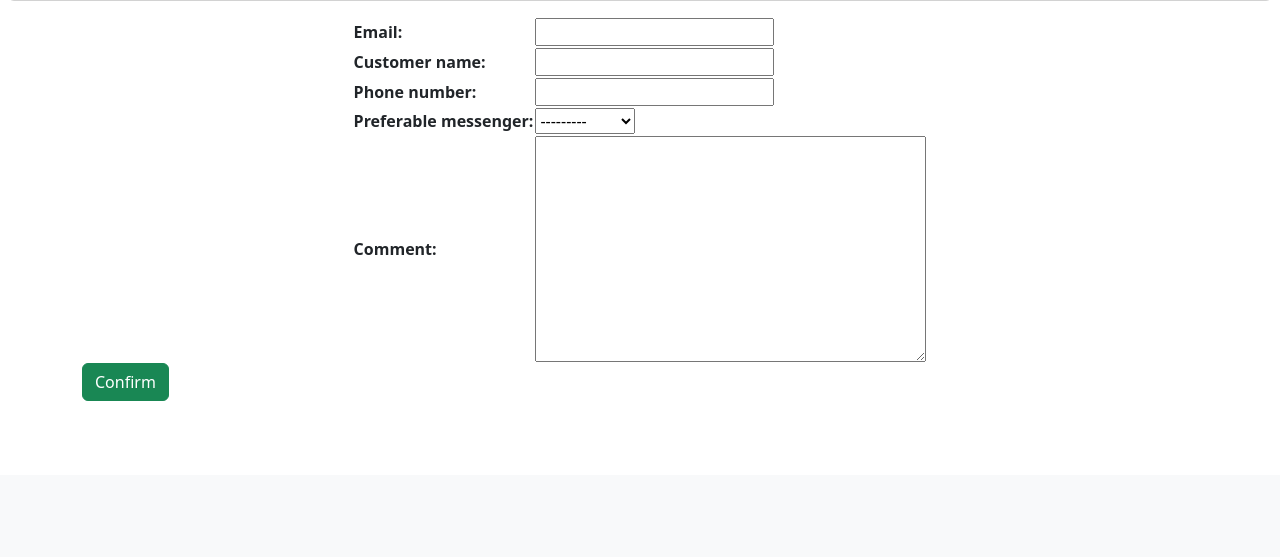
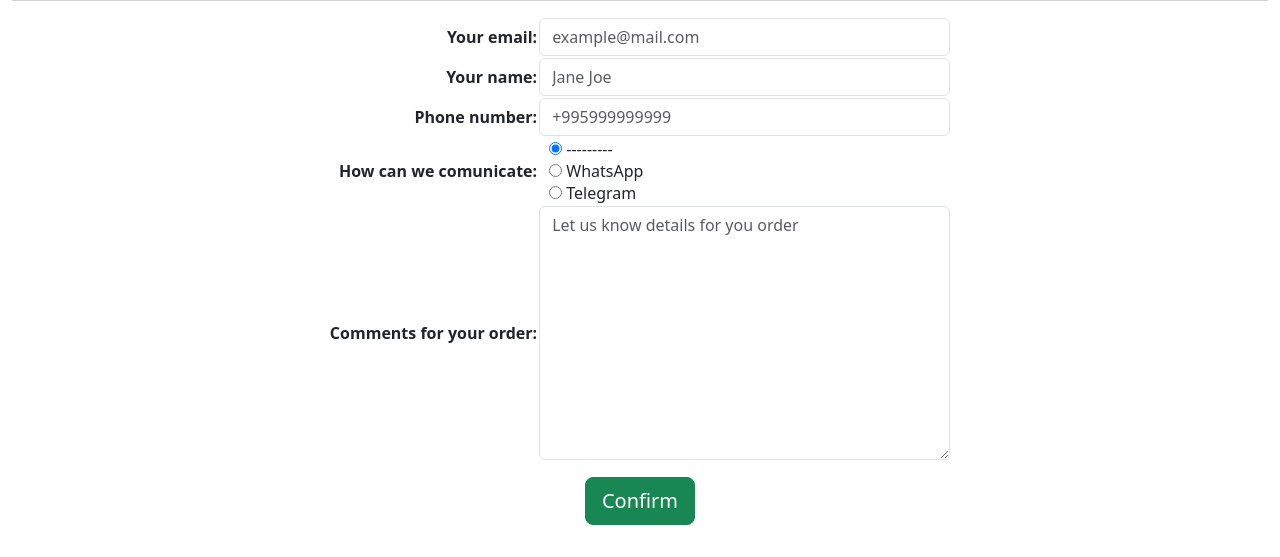
Before and after one commit to YuryLobkov/toyshop, a Django app: page /purchase/1 in a window 1280 px wide. Shown: the part 325-882 px from the top of the page. Before the commit the page ends 726 px from the top, so only its background shows below. Run offline with Django 4.2, Linux system fonts and the light colour scheme; data that the repository does not hold is empty.

Commit message:
purchase form design

```diff
--- a/toyshop/showcase/forms.py
+++ b/toyshop/showcase/forms.py
@@ -12,6 +12,22 @@ class PurchaseForm(forms.ModelForm):
             'preferable_messenger',
             'comment',
         ]
+        widgets = {
+            'email': forms.EmailInput(attrs={'class': 'form-control', 'placeholder':'example@mail.com'}),
+            'customer_name': forms.TextInput(attrs={'class': 'form-control', 'placeholder':'Jane Joe'}),
+            'phone_number': forms.TextInput(attrs={'class': 'form-control', 'placeholder':'+995999999999'}),
+            'preferable_messenger': forms.RadioSelect(attrs={'class': ''}),
+            'comment': forms.Textarea(attrs={'class': 'form-control', 'placeholder':'Let us know details for you order'})
+            }
+
+
+    def __init__(self, *args, **kwargs):
+        super(PurchaseForm, self).__init__(*args, **kwargs)
+        self.fields['email'].label = "Your email"
+        self.fields['customer_name'].label = "Your name"
+        self.fields['phone_number'].label = "Phone number"
+        self.fields['preferable_messenger'].label = "How can we comunicate"
+        self.fields['comment'].label = "Comments for your order"
 
 
 class OrderForm(forms.ModelForm):
--- a/toyshop/showcase/templates/showcase/purchase_page.html
+++ b/toyshop/showcase/templates/showcase/purchase_page.html
@@ -28,7 +28,9 @@
             <table class="mx-auto">
                 {{ form.as_table}}
             </table>
-            <input class="btn btn-success" type="submit" value="Confirm">
+            <div class="d-grid gap-2 d-md-flex justify-content-md-center">
+                <input class="btn btn-success btn-lg m-3" type="submit" value="Confirm">
+            </div>
         </div>
     </form>
 
--- a/toyshop/static/assets/styles.css
+++ b/toyshop/static/assets/styles.css
@@ -1,3 +1,12 @@
 .grid-wrapper {
     display: flex;
 }
+
+tr {
+    text-align: end;
+}
+
+#id_preferable_messenger {
+    text-align: start;
+    margin-left: 10px;
+}
```
